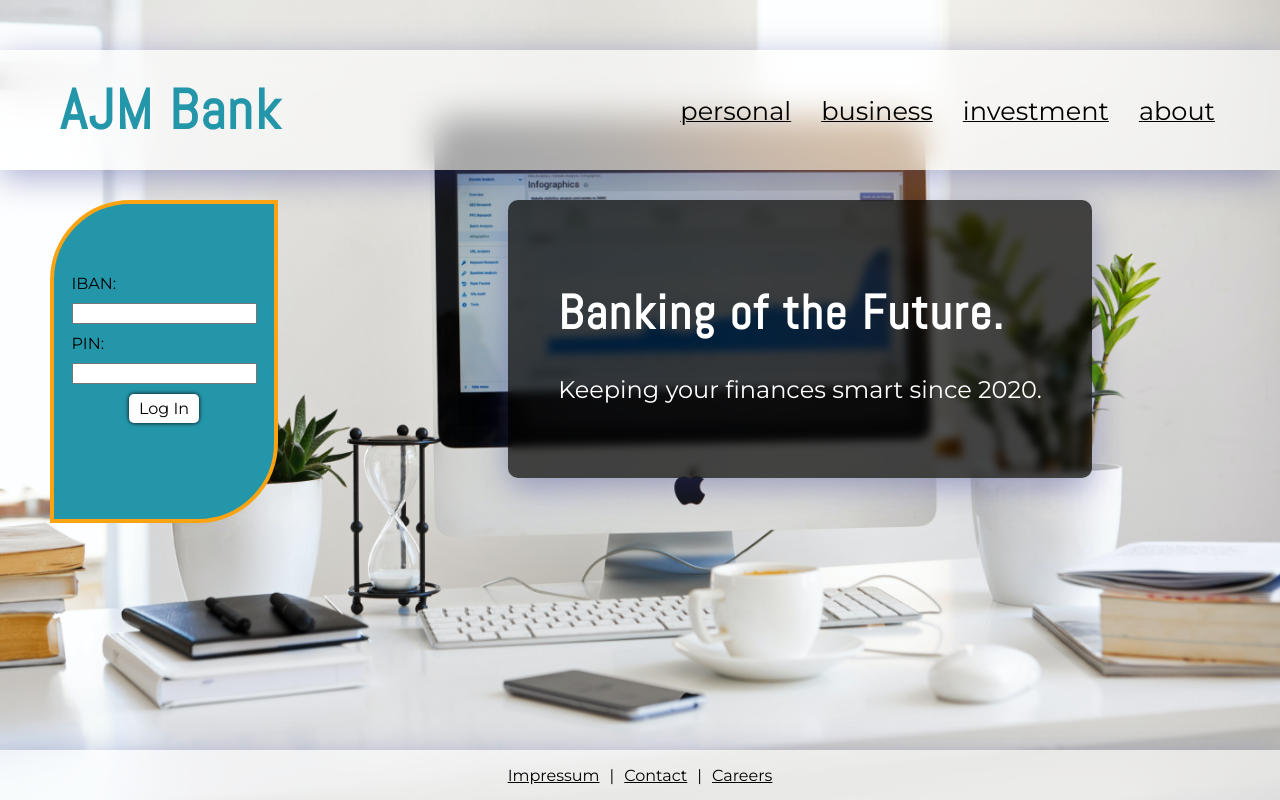
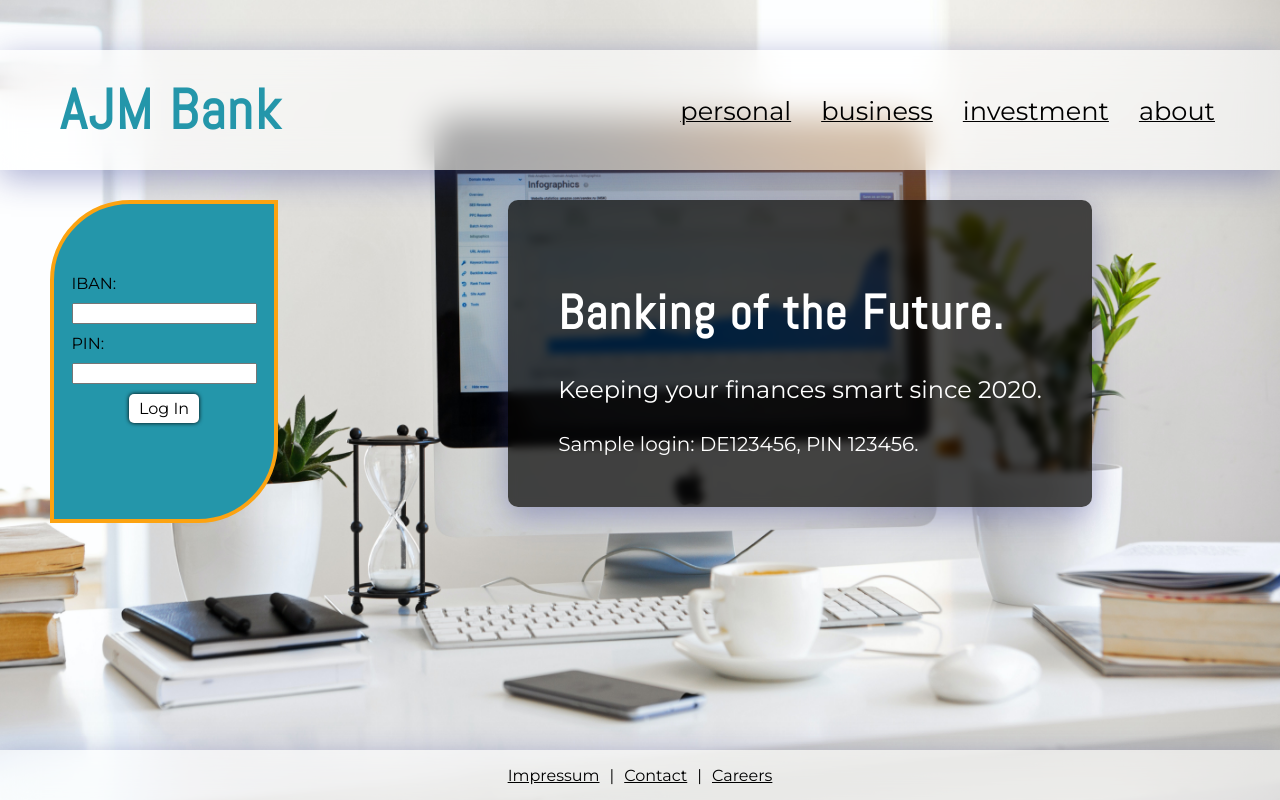
Before and after one commit to AJMcDee/AJM-banking, a React (Create React App) app in the folder ajm-banking/: page / in a window 1280 px wide. Built offline with nearby package versions, Linux system fonts and the light colour scheme.

Commit message:
Add sample data info

```diff
--- a/ajm-banking/src/components/Main.js
+++ b/ajm-banking/src/components/Main.js
@@ -6,6 +6,7 @@ function Main() {
       <HeaderPanel>
         <h1>Banking of the Future.</h1>
         <p>Keeping your finances smart since 2020.</p>
+        <small>Sample login: DE123456, PIN 123456.</small>
       </HeaderPanel>
     </StyledMain>
   );
```
Also changed, not shown: 7 other files (tests, documents, lock files or other folders).
